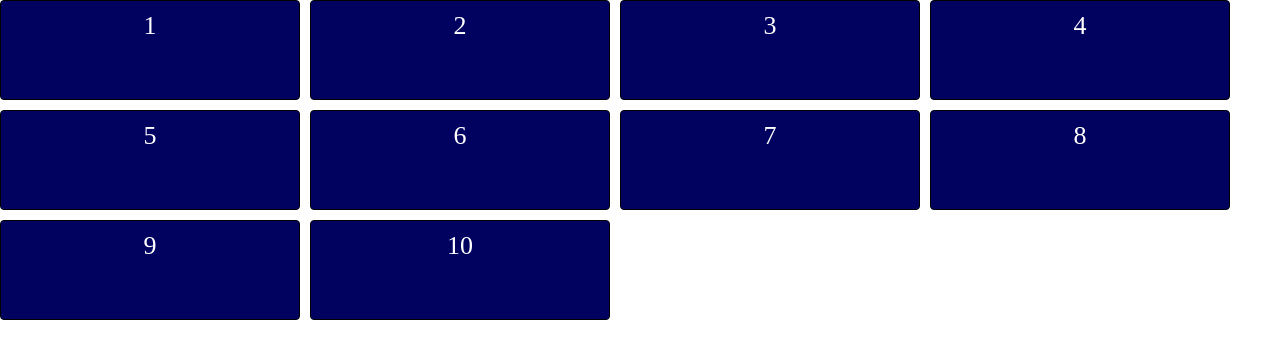
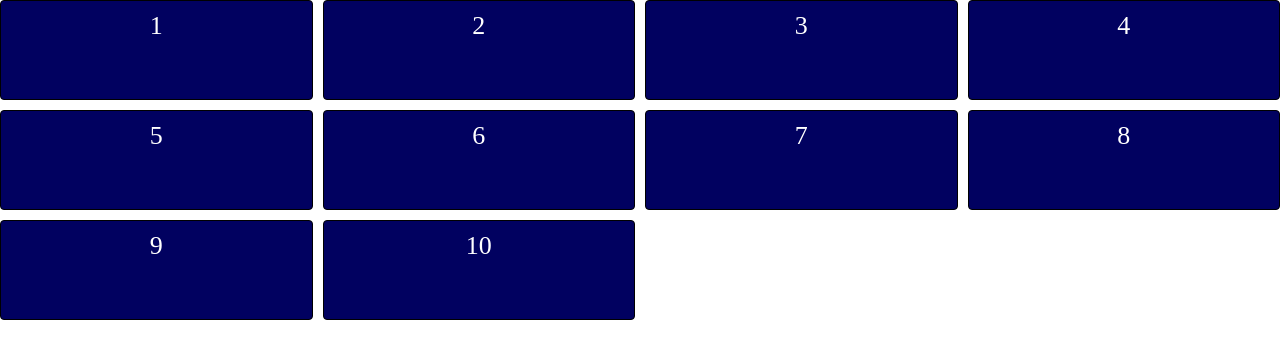
Before and after one commit to KoNyaShka-13/Grid-study, a plain HTML site: page index.html in a window 1280 px wide. Drawn offline with Linux system fonts and the light colour scheme.

Commit message:
fr
Изменение ширины блоков

```diff
--- a/sass/style.scss
+++ b/sass/style.scss
@@ -6,7 +6,7 @@
 .grid-container{
 	display: grid;
 	// grid-template-columns: repeat(3, 200px); Обычный способ
-	grid-template-columns: repeat(auto-fill, minmax(100px, 300px));/*Если снизу будет контент, который будет мешать данныым блокам, то они будут уменьшаться до 100px*/
+	grid-template-columns: repeat(auto-fill, minmax(300px, 1fr));/*1fr будет работать, как авто-заполнение*/
 	grid-template-rows: repeat(3, minmax(100px, auto));/*Если у контейнера не будет контента, что будет вылазить за рамки, то он будет занимать минимальную ширину*/
 	grid-auto-rows: minmax(100px, auto);/*Делать асвтоматической максиммальную величину нужно делать в тех случаях, когда неизвестно, сколько контента будет помещаться*/
 	gap: 10px;
```
Also changed, not shown: stylesheets/style.css.
